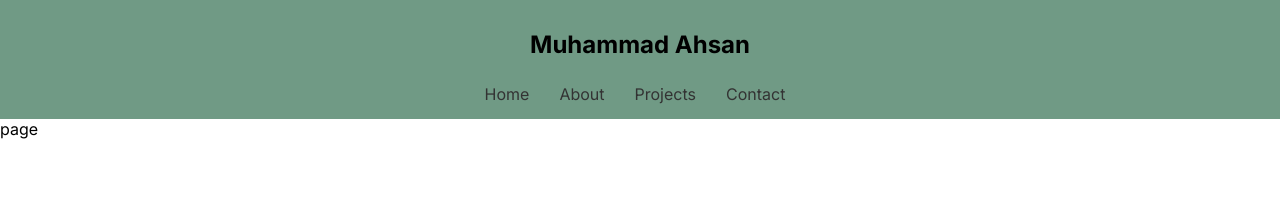
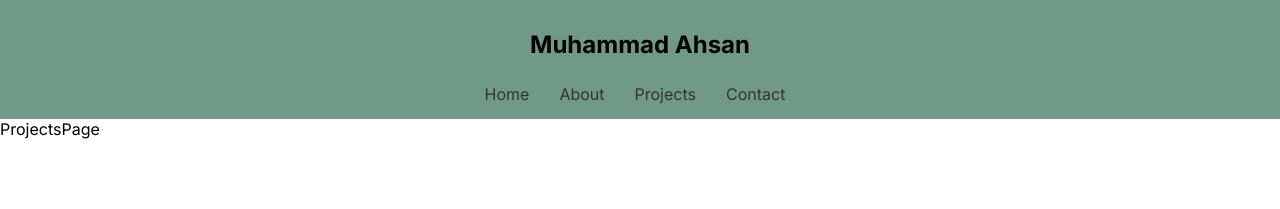
Before and after one commit to thegreenpaladin/port-folio, a Next.js app: page /projects in a window 1280 px wide. Shown: the top 209 px of the page. Built offline with nearby package versions, Linux system fonts and the light colour scheme.

Commit message:
minor edit

```diff
--- a/app/projects/page.tsx
+++ b/app/projects/page.tsx
@@ -2,10 +2,10 @@ import React from 'react'
 
 type Props = {}
 
-const page = (props: Props) => {
+const ProjectsPage = (props: Props) => {
   return (
-    <div>page</div>
+    <div>ProjectsPage</div>
   )
 }
 
-export default page
+export default ProjectsPage
```
